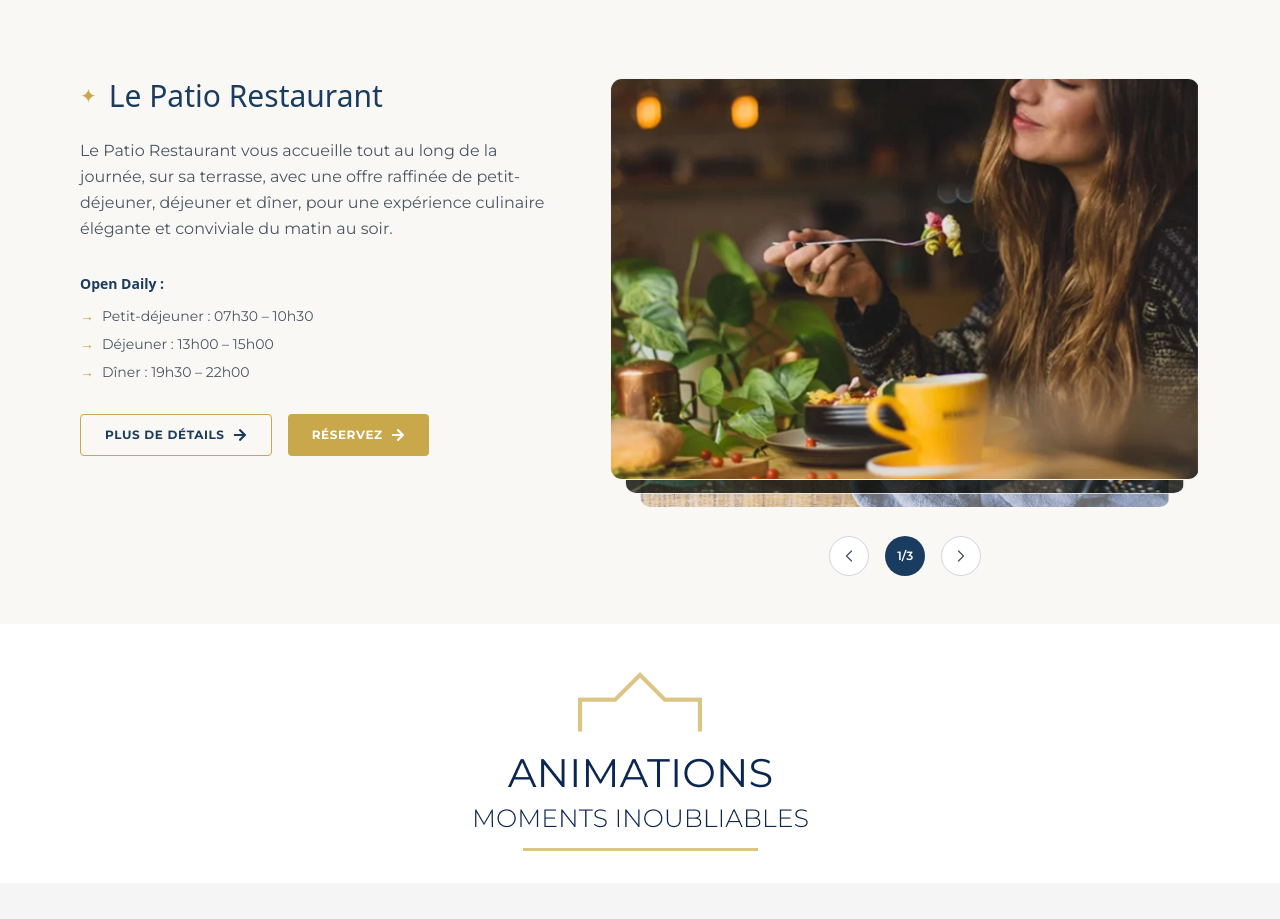
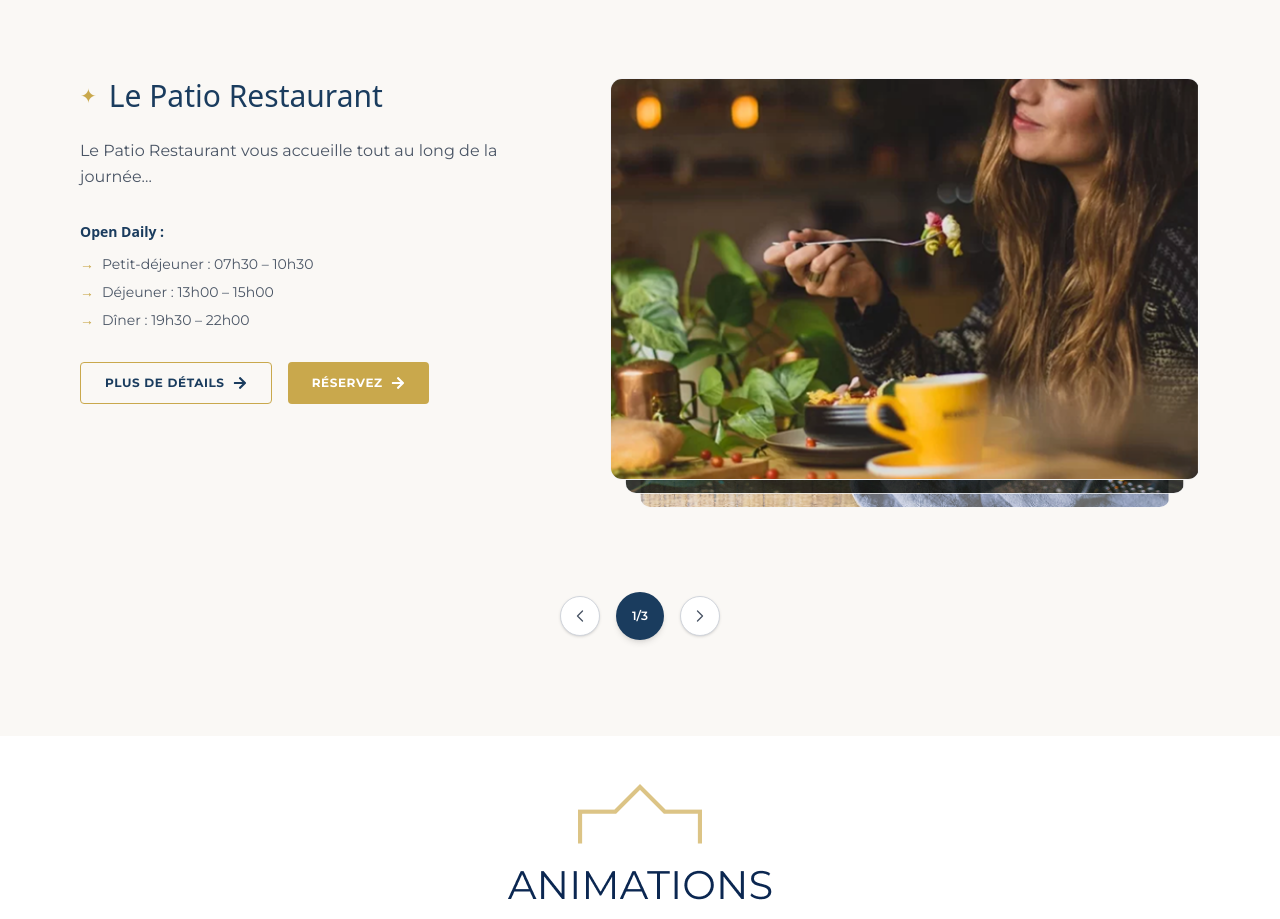
Before and after one commit to adamcracker-A/bluepearl, a React (Vite) app: page / in a window 1280 px wide. Shown: the part 3060-3979 px from the top of the page. Built offline with nearby package versions, Linux system fonts and the light colour scheme; a web font is replaced by a local one.

Commit message:
almost finished , explore needs some extra work

```diff
--- a/src/constants/accueilData.jsx
+++ b/src/constants/accueilData.jsx
@@ -1,12 +1,13 @@
+// src/constants/accueilData.jsx
 import { FaUser, FaBath, FaWifi, FaTv, FaCoffee, FaSnowflake } from "react-icons/fa";
 
-export const HERO_IMAGES = [
+export const images = [
     "/locales/assets/Rectangle 4193.png",
     "https://images.unsplash.com/photo-1540541338287-41700207dee6?auto=format&fit=crop&q=80&w=2000",
     "https://images.unsplash.com/photo-1571896349842-33c89424de2d?auto=format&fit=crop&q=80&w=2000"
 ];
 
-export const ROOMS_DATA = [
+export const rooms = [
     {
         name: "Ambassador Suite",
         description: "Chaque espace reflète mon désir de vous accueillir dans un univers où le luxe se fait personnel, apaisant et naturellement raffiné.",
@@ -35,38 +36,18 @@ export const ROOMS_DATA = [
     },
 ];
 
-export const OFFERS_DATA = [
-    {
-        month: "Mois de Février",
-        discount: "5%",
-        desc: "Lorem ipsum dolor",
-        image: "https://images.unsplash.com/photo-1566073771259-6a8506099945?w=600&auto=format&fit=crop",
-    },
-    {
-        month: "Mois de Novembre",
-        discount: "10%",
-        desc: "Lorem ipsum dolor",
-        image: "https://images.unsplash.com/photo-1414235077428-338989a2e8c0?w=600&auto=format&fit=crop",
-    },
-    {
-        month: "Mois de Décembre",
-        discount: "15%",
-        desc: "Lorem ipsum dolor",
-        image: "https://images.unsplash.com/photo-1571896349842-33c89424de2d?w=600&auto=format&fit=crop",
-    },
-    {
-        month: "Mois de Janvier",
-        discount: "20%",
-        desc: "Lorem ipsum dolor",
-        image: "https://images.unsplash.com/photo-1540541338287-41700207dee6?w=600&auto=format&fit=crop",
-    },
+export const offers = [
+    { month: "Mois de Février", discount: "5%", desc: "Lorem ipsum dolor", image: "https://images.unsplash.com/photo-1566073771259-6a8506099945?w=600&auto=format&fit=crop" },
+    { month: "Mois de Novembre", discount: "10%", desc: "Lorem ipsum dolor", image: "https://images.unsplash.com/photo-1414235077428-338989a2e8c0?w=600&auto=format&fit=crop" },
+    { month: "Mois de Décembre", discount: "15%", desc: "Lorem ipsum dolor", image: "https://images.unsplash.com/photo-1571896349842-33c89424de2d?w=600&auto=format&fit=crop" },
+    { month: "Mois de Janvier", discount: "20%", desc: "Lorem ipsum dolor", image: "https://images.unsplash.com/photo-1540541338287-41700207dee6?w=600&auto=format&fit=crop" },
 ];
 
-export const RESTAURANT_DATA = [
+export const restaurantData = [
     {
         id: 1,
         title: "Le Patio Restaurant",
-        description: "Le Patio Restaurant vous accueille tout au long de la journée, sur sa terrasse, avec une offre raffinée de petit-déjeuner, déjeuner et dîner, pour une expérience culinaire élégante et conviviale du matin au soir.",
+        description: "Le Patio Restaurant vous accueille tout au long de la journée...",
         image: "/locales/assets/a3.png",
         hours: [
             { label: "Petit-déjeuner", time: "07h30 – 10h30" },
@@ -79,7 +60,7 @@ export const RESTAURANT_DATA = [
     {
         id: 2,
         title: "La Terrasse Lounge",
-        description: "Détendez-vous dans notre espace lounge en plein air avec une sélection de cocktails signature et tapas méditerranéens dans une ambiance feutrée.",
+        description: "Détendez-vous dans notre espace lounge en plein air...",
         image: "/locales/assets/a4.png",
         hours: [
             { label: "Ouverture", time: "10h00 – 00h00" },
@@ -92,7 +73,7 @@ export const RESTAURANT_DATA = [
     {
         id: 3,
         title: "Le Gourmet Étoilé",
-        description: "Une expérience gastronomique exceptionnelle avec notre chef étoilé qui sublime les saveurs locales dans un cadre raffiné et intime.",
+        description: "Une expérience gastronomique exceptionnelle...",
         image: "/locales/assets/a5.png",
         hours: [
             { label: "Dîner Service", time: "19h30 – 22h30" },
@@ -104,33 +85,15 @@ export const RESTAURANT_DATA = [
     }
 ];
 
-export const ACTIVITIES_DATA = [
-    {
-        title: "CHANTER ENSEMBLE",
-        subtitle: "Chanter ensemble",
-        desc: "Musique live · Concert · Karaoké\nSpectacle de talents",
-        button: "SING!",
-        image: "/locales/assets/chanter.png"
-    },
-    {
-        title: "ACCRO A LA FÊTE",
-        subtitle: "Danse toute la nuit",
-        desc: "Club de nuit · Soirée · Vie nocturne\nTournée des bars",
-        button: "DANCE!",
-        image: "/locales/assets/acro.png"
-    },
-    {
-        title: "GAME ZONE",
-        subtitle: "Prêt à gagner ?",
-        desc: "Soirée Quiz · Team Building\nJeux de société",
-        button: "PLAY!",
-        image: "/locales/assets/games.png"
-    }
+export const activities = [
+    { title: "CHANTER ENSEMBLE", subtitle: "Chanter ensemble", desc: "Musique live · Concert · Karaoké\nSpectacle de talents", button: "SING!", image: "/locales/assets/chanter.png" },
+    { title: "ACCRO A LA FÊTE", subtitle: "Danse toute la nuit", desc: "Club de nuit · Soirée · Vie nocturne\nTournée des bars", button: "DANCE!", image: "/locales/assets/acro.png" },
+    { title: "GAME ZONE", subtitle: "Prêt à gagner ?", desc: "Soirée Quiz · Team Building\nJeux de société", button: "PLAY!", image: "/locales/assets/games.png" },
 ];
 
-export const EXPLORE_DATA = [
-    { number: "01", title: "Évasion en Yacht", desc: "...", video: "/locales/assets/yacht.mp4", image: "/locales/assets/yacht.png" },
-    { number: "02", title: "Plages Dorées", desc: "...", video: "/locales/assets/beach.mp4", image: "/locales/assets/beach.png" },
-    { number: "03", title: "Nature & Forêts", desc: "...", video: "/locales/assets/forest.mp4", image: "/locales/assets/forest.png" },
-    { number: "04", title: "Marina & Loisirs", desc: "...", video: "/locales/assets/marina.mp4", image: "/locales/assets/marina.png" },
+export const exploreItems = [
+    { number: "01", title: "Évasion en Yacht", desc: "...", image: "/locales/assets/yacht.png", video: "/locales/assets/yacht.mp4" },
+    { number: "02", title: "Plages Dorées", desc: "...", image: "/locales/assets/1stvideoph.png", video: "/locales/assets/beach.mp4" },
+    { number: "03", title: "Nature & Forêts", desc: "...", image: "/locales/assets/forest.png", video: "/locales/assets/forest.mp4" },
+    { number: "04", title: "Marina & Loisirs", desc: "...", image: "/locales/assets/marina.png", video: "/locales/assets/marina.mp4" },
 ];
--- a/src/pages/Accueil.jsx
+++ b/src/pages/Accueil.jsx
@@ -1,209 +1,34 @@
 import { useState } from 'react';
-import { FaUser, FaBath, FaWifi, FaTv, FaCoffee, FaSnowflake, FaArrowRight } from "react-icons/fa";
+import { FaArrowRight } from "react-icons/fa";
+import { images, rooms, offers, restaurantData, activities, exploreItems } from '../constants/accueilData';
 
 function Acceuil() {
-    //head slider
+    const [currentIndex, setCurrentIndex] = useState(0);
+    const [roomIndex, setRoomIndex] = useState(0);
+    const [offerIndex, setOfferIndex] = useState(0);
+    const [currentRestaurantIndex, setCurrentRestaurantIndex] = useState(0);
+    const [exploreIndex, setExploreIndex] = useState(0);
 
-    const images = [
-        "/locales/assets/Rectangle 4193.png",
-        "https://images.unsplash.com/photo-1540541338287-41700207dee6?auto=format&fit=crop&q=80&w=2000",
-        "https://images.unsplash.com/photo-1571896349842-33c89424de2d?auto=format&fit=crop&q=80&w=2000"
-    ];
-
-    const [currentIndex, setCurrentIndex] = useState(0);
+    // just logic, no data 🎉
     const prevImage = () => setCurrentIndex((prev) => (prev === 0 ? images.length - 1 : prev - 1));
     const nextImage = () => setCurrentIndex((prev) => (prev === images.length - 1 ? 0 : prev + 1));
 
-    //chambres slider
-
-    const rooms = [
-        {
-            name: "Ambassador Suite",
-            description: "Chaque espace reflète mon désir de vous accueillir dans un univers où le luxe se fait personnel, apaisant et naturellement raffiné.",
-            image: "/locales/assets/pic 1 offre.png",
-            icons: [
-                { icon: <FaUser />, label: "1-3 Personnes" },
-                { icon: <FaBath />, label: "Baignoire" },
-                { icon: <FaCoffee />, label: "Petit-déjeuner" },
-                { icon: <FaTv />, label: "Smart TV" },
-                { icon: <FaWifi />, label: "Free Wifi" },
-                { icon: <FaSnowflake />, label: "Air Conditioner" },
-            ],
-        },
-        {
-            name: "Deluxe Suite",
-            description: "Une autre suite élégante avec tout le confort dont vous rêvez.",
-            image: "/locales/assets/groupe 1.png",
-            icons: [
-                { icon: <FaUser />, label: "1-2 Personnes" },
-                { icon: <FaBath />, label: "Douche" },
-                { icon: <FaCoffee />, label: "Petit-déjeuner" },
-                { icon: <FaTv />, label: "Smart TV" },
-                { icon: <FaWifi />, label: "Free Wifi" },
-                { icon: <FaSnowflake />, label: "Air Conditioner" },
-            ],
-        },
-    ];
-
-    const [roomIndex, setRoomIndex] = useState(0);
+    const currentRoom = rooms[roomIndex];
     const prevRoom = () => setRoomIndex((prev) => (prev === 0 ? rooms.length - 1 : prev - 1));
     const nextRoom = () => setRoomIndex((prev) => (prev === rooms.length - 1 ? 0 : prev + 1));
-    const currentRoom = rooms[roomIndex];
 
-    // Offers slider
-    const offers = [
-        {
-            month: "Mois de Février",
-            discount: "5%",
-            desc: "Lorem ipsum dolor",
-            image: "https://images.unsplash.com/photo-1566073771259-6a8506099945?w=600&auto=format&fit=crop",
-        },
-        {
-            month: "Mois de Novembre",
-            discount: "10%",
-            desc: "Lorem ipsum dolor",
-            image: "https://images.unsplash.com/photo-1414235077428-338989a2e8c0?w=600&auto=format&fit=crop",
-        },
-        {
-            month: "Mois de Décembre",
-            discount: "15%",
-            desc: "Lorem ipsum dolor",
-            image: "https://images.unsplash.com/photo-1571896349842-33c89424de2d?w=600&auto=format&fit=crop",
-        },
-        {
-            month: "Mois de Janvier",
-            discount: "20%",
-            desc: "Lorem ipsum dolor",
-            image: "https://images.unsplash.com/photo-1540541338287-41700207dee6?w=600&auto=format&fit=crop",
-        },
-    ];
-
-    const [offerIndex, setOfferIndex] = useState(0);
     const visibleOffers = 3;
+    const currentOffers = offers.slice(offerIndex, offerIndex + visibleOffers);
     const prevOffer = () => setOfferIndex((prev) => (prev === 0 ? offers.length - visibleOffers : prev - 1));
     const nextOffer = () => setOfferIndex((prev) => (prev >= offers.length - visibleOffers ? 0 : prev + 1));
-    const currentOffers = offers.slice(offerIndex, offerIndex + visibleOffers);
 
-    //restaurant slider
+    const currentRestaurant = restaurantData[currentRestaurantIndex];
+    const prevRestaurant = () => setCurrentRestaurantIndex((prev) => (prev === 0 ? restaurantData.length - 1 : prev - 1));
+    const nextRestaurant = () => setCurrentRestaurantIndex((prev) => (prev === restaurantData.length - 1 ? 0 : prev + 1));
 
-    // Restaurant data - makes left content dynamic
-    const restaurantData = [
-        {
-            id: 1,
-            title: "Le Patio Restaurant",
-            description: "Le Patio Restaurant vous accueille tout au long de la journée, sur sa terrasse, avec une offre raffinée de petit-déjeuner, déjeuner et dîner, pour une expérience culinaire élégante et conviviale du matin au soir.",
-            image: "/locales/assets/a3.png",
-            hours: [
-                { label: "Petit-déjeuner", time: "07h30 – 10h30" },
-                { label: "Déjeuner", time: "13h00 – 15h00" },
-                { label: "Dîner", time: "19h30 – 22h00" }
-            ],
-            primaryButton: { text: "RÉSERVEZ", link: "#" },
-            secondaryButton: { text: "PLUS DE DÉTAILS", link: "#" }
-        },
-        {
-            id: 2,
-            title: "La Terrasse Lounge",
-            description: "Détendez-vous dans notre espace lounge en plein air avec une sélection de cocktails signature et tapas méditerranéens dans une ambiance feutrée.",
-            image: "/locales/assets/a4.png",
-            hours: [
-                { label: "Ouverture", time: "10h00 – 00h00" },
-                { label: "Happy Hour", time: "18h00 – 20h00" },
-                { label: "Live Music", time: "21h00 – 23h30" }
-            ],
-            primaryButton: { text: "RÉSERVEZ", link: "#" },
-            secondaryButton: { text: "PLUS DE DÉTAILS", link: "#" }
-        },
-        {
-            id: 3,
-            title: "Le Gourmet Étoilé",
-            description: "Une expérience gastronomique exceptionnelle avec notre chef étoilé qui sublime les saveurs locales dans un cadre raffiné et intime.",
-            image: "/locales/assets/a5.png",
-            hours: [
-                { label: "Dîner Service", time: "19h30 – 22h30" },
-                { label: "Menu Dégustation", time: "Sur réservation" },
-                { label: "Wine Pairing", time: "Disponible" }
-            ],
-            primaryButton: { text: "RÉSERVEZ", link: "#" },
-            secondaryButton: { text: "PLUS DE DÉTAILS", link: "#" }
-        }
-    ];
-
-    const [currentRestaurantIndex, setCurrentRestaurantIndex] = useState(0);
-    const currentRestaurant = restaurantData[currentRestaurantIndex];
-
-    const nextRestaurant = () => {
-        setCurrentRestaurantIndex((prev) => (prev === restaurantData.length - 1 ? 0 : prev + 1));
-    };
-
-    const prevRestaurant = () => {
-        setCurrentRestaurantIndex((prev) => (prev === 0 ? restaurantData.length - 1 : prev - 1));
-    };
-    //activities
-
-    const activities = [
-        {
-            title: "CHANTER ENSEMBLE",
-            subtitle: "Chanter ensemble",
-            desc: "Musique live · Concert · Karaoké\nSpectacle de talents",
-            button: "SING!",
-            image: "/locales/assets/chanter.png"
-        },
-        {
-            title: "ACCRO A LA FÊTE",
-            subtitle: "Danse toute la nuit",
-            desc: "Club de nuit · Soirée · Vie nocturne\nTournée des bars",
-            button: "DANCE!",
-            image: "/locales/assets/acro.png"
-        },
-        {
-            title: "GAME ZONE",
-            subtitle: "Prêt à gagner ?",
-            desc: "Soirée Quiz · Team Building\nJeux de société",
-            button: "PLAY!",
-            image: "/locales/assets/games.png"
-        }
-    ];
-    //explore slider
-    const exploreItems = [
-        {
-            number: "01",
-            title: "Évasion en Yacht",
-            desc: "...",
-            image: "/locales/assets/yacht.png",
-            video: "/locales/assets/yacht.mp4"
-        },
-        {
-            number: "02",
-            title: "Plages Dorées",
-            desc: "...",
-            image: "/locales/assets/1stvideoph.png",
-            video: "/locales/assets/beach.mp4"
-        },
-        {
-            number: "03",
-            title: "Nature & Forêts",
-            desc: "...",
-            image: "/locales/assets/forest.png",
-            video: "/locales/assets/forest.mp4"
-        },
-        {
-            number: "04",
-            title: "Marina & Loisirs",
-            desc: "...",
-            image: "/locales/assets/marina.png",
-            video: "/locales/assets/marina.mp4"
-        }
-    ];
-
-    const [exploreIndex, setExploreIndex] = useState(0);
+    const current = exploreItems[exploreIndex];
     const prevExplore = () => setExploreIndex((prev) => (prev === 0 ? exploreItems.length - 1 : prev - 1));
     const nextExplore = () => setExploreIndex((prev) => (prev === exploreItems.length - 1 ? 0 : prev + 1));
-    const current = exploreItems[exploreIndex];
-    const next = exploreItems[(exploreIndex + 1) % exploreItems.length];
-
-
-    console.log("index:", exploreIndex)
     return (
         <>
             {/* Hero Slider */}
@@ -507,32 +332,32 @@ function Acceuil() {
                                     </div>
                                 );
                             })}
+                        </div>
+                    </div>
 
-                            {/* Navigation - Responsive */}
-                            <div className="absolute -bottom-10 sm:-bottom-12 left-0 right-0 flex justify-center items-center gap-3 sm:gap-4">
+                    {/* Navigation - Centered at the bottom of the section */}
+                    <div className="flex justify-center items-center gap-3 sm:gap-4 mt-12 sm:mt-16">
                         <button
                             onClick={prevRestaurant}
-                                    className="w-8 h-8 sm:w-10 sm:h-10 rounded-full border border-gray-300 flex items-center justify-center text-gray-600 hover:border-[#1a3c5e] hover:text-[#1a3c5e] transition-colors bg-white"
+                            className="w-8 h-8 sm:w-10 sm:h-10 rounded-full border border-gray-300 flex items-center justify-center text-gray-600 hover:border-[#1a3c5e] hover:text-[#1a3c5e] transition-colors bg-white shadow-sm"
                         >
                             <svg xmlns="http://www.w3.org/2000/svg" fill="none" viewBox="0 0 24 24" strokeWidth={2} stroke="currentColor" className="w-3 h-3 sm:w-4 sm:h-4">
                                 <path strokeLinecap="round" strokeLinejoin="round" d="M15.75 19.5L8.25 12l7.5-7.5" />
                             </svg>
                         </button>
 
-                                <div className="w-8 h-8 sm:w-10 sm:h-10 rounded-full bg-[#1a3c5e] text-white flex items-center justify-center text-[10px] sm:text-xs font-semibold">
+                        <div className="w-10 h-10 sm:w-12 sm:h-12 rounded-full bg-[#1a3c5e] text-white flex items-center justify-center text-[10px] sm:text-xs font-semibold shadow-md">
                             {currentRestaurantIndex + 1}/{restaurantData.length}
                         </div>
 
                         <button
                             onClick={nextRestaurant}
-                                    className="w-8 h-8 sm:w-10 sm:h-10 rounded-full border border-gray-300 flex items-center justify-center text-gray-600 hover:border-[#1a3c5e] hover:text-[#1a3c5e] transition-colors bg-white"
+                            className="w-8 h-8 sm:w-10 sm:h-10 rounded-full border border-gray-300 flex items-center justify-center text-gray-600 hover:border-[#1a3c5e] hover:text-[#1a3c5e] transition-colors bg-white shadow-sm"
                         >
                             <svg xmlns="http://www.w3.org/2000/svg" fill="none" viewBox="0 0 24 24" strokeWidth={2} stroke="currentColor" className="w-3 h-3 sm:w-4 sm:h-4">
                                 <path strokeLinecap="round" strokeLinejoin="round" d="M8.25 4.5l7.5 7.5-7.5 7.5" />
                             </svg>
                         </button>
-                            </div>
-                        </div>
                     </div>
                 </div>
             </section>
```
Lines whose indentation alone changed are shown as unchanged.
